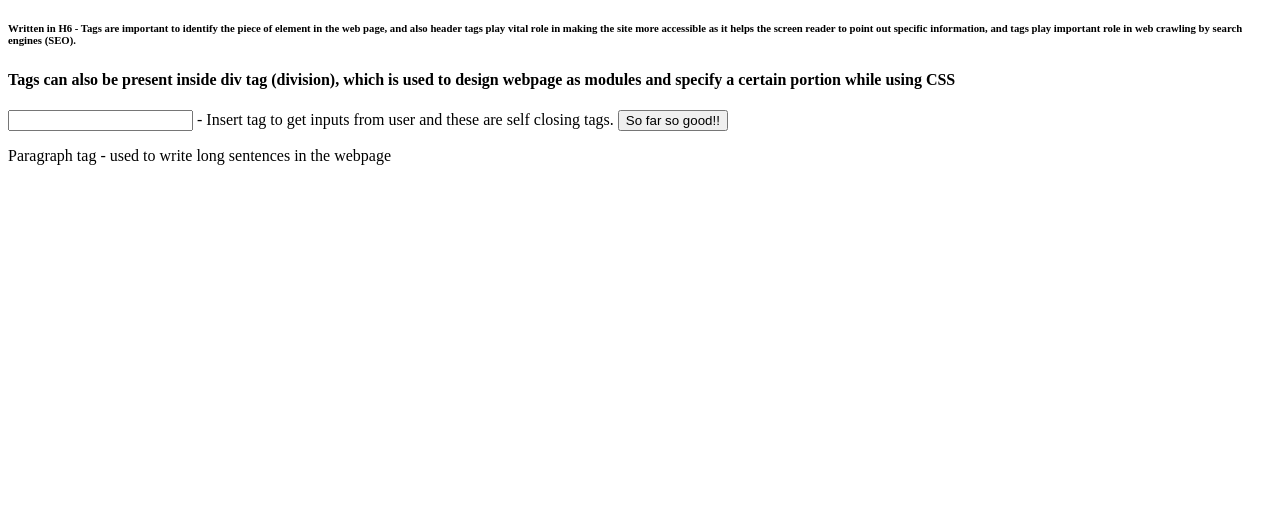
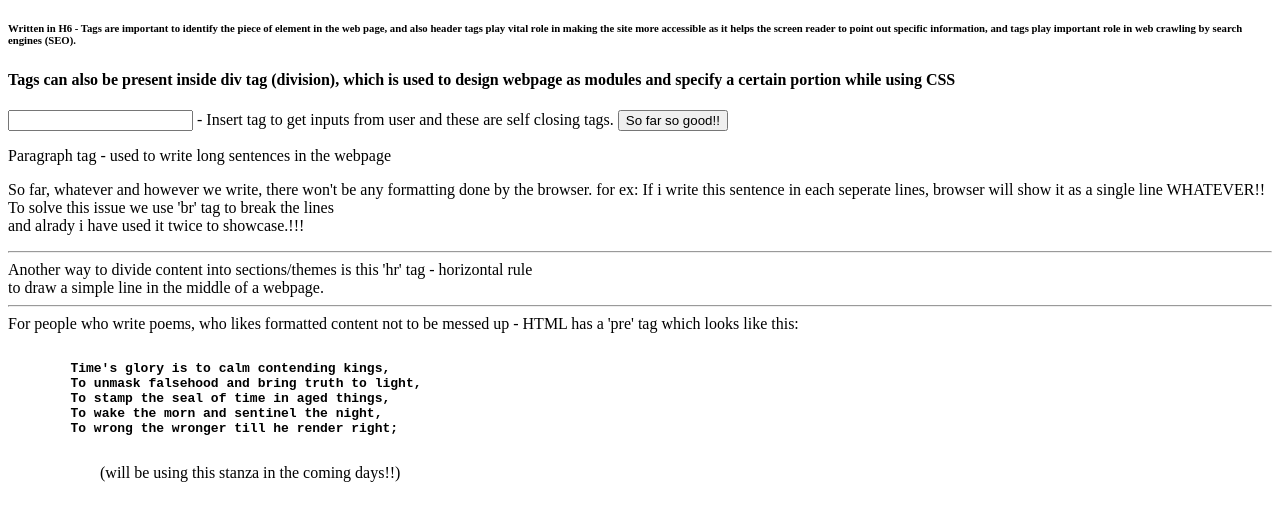
Before and after one commit to Randommmmmmmm/FirstPage, a plain HTML site: page index.html in a window 1280 px wide. Shown: the part 100-620 px from the top of the page. Drawn offline with Linux system fonts and the light colour scheme.

Commit message:
Added paragraph tags, line breaks, pre tag example

```diff
--- a/index.html
+++ b/index.html
@@ -12,6 +12,32 @@ important role in web crawling by search engines (SEO).</h6>
 	<button> So far so good!!</button>
 
 	<p>Paragraph tag - used to write long sentences in the webpage</p>
+	<p>So far, whatever and however we write, there won't be any formatting done by
+		the browser. for ex: If i write this sentence in each seperate lines, browser will
+		show it as a single line
+	WHATEVER!!
+		<br>
+		To solve this issue we use 'br' tag to break the lines
+		<br>and alrady i have used it twice to showcase.!!!
+		<hr>
+		Another way to divide content into sections/themes is this 'hr' tag - horizontal rule
+		<br> to draw a simple line in the middle of a webpage.
+		<hr>
+
+		For people who write poems, who likes formatted content not to be messed up - HTML has a 'pre' tag which looks like this:
+		<pre><b>
+        Time's glory is to calm contending kings,
+	To unmask falsehood and bring truth to light,
+	To stamp the seal of time in aged things,
+	To wake the morn and sentinel the night,
+	To wrong the wronger till he render right;
+	 </b></pre>
+	 &nbsp;&nbsp;&nbsp;&nbsp;&nbsp;&nbsp;&nbsp;&nbsp;&nbsp;&nbsp;&nbsp;&nbsp;&nbsp;&nbsp;&nbsp;&nbsp;&nbsp;&nbsp;&nbsp;&nbsp;&nbsp;&nbsp;	  (will be using this stanza in the coming days!!)
+
+
+
+</p>
+
 
 
 </div>
```
